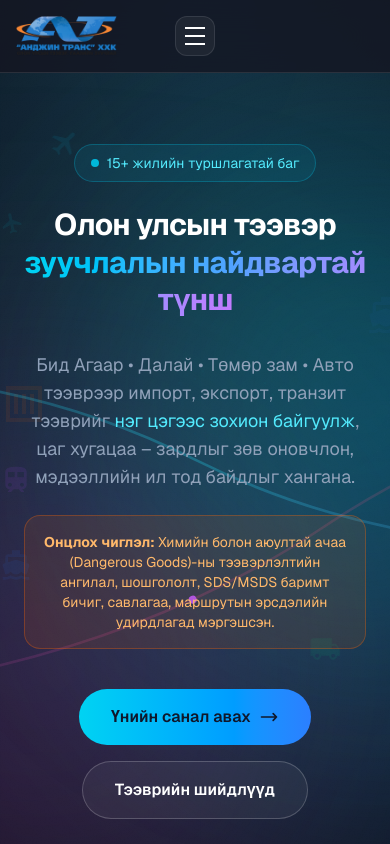
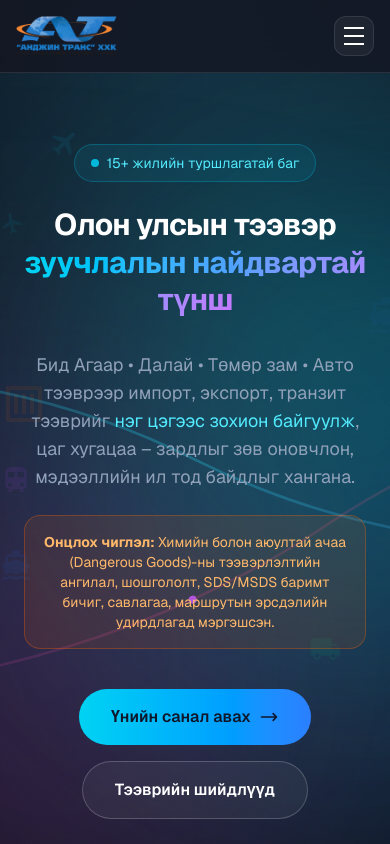
Before and after one commit to orchlonn/andjintrans-LLC, a Next.js app: page / in a window 390 px wide. Shown: the top 844 px of the page. Built offline with nearby package versions, Linux system fonts and the light colour scheme.

Commit message:
UI bug fix

```diff
--- a/src/components/Header.tsx
+++ b/src/components/Header.tsx
@@ -32,7 +32,7 @@ export default function Header() {
         transition={{ duration: 0.8, ease: [0.22, 1, 0.36, 1] }}
         className="fixed left-0 right-0 top-0 z-50 border-b border-white/10 bg-[#151520]/75 backdrop-blur-xl"
       >
-        <div className="mx-auto grid max-w-7xl grid-cols-[1fr_auto_1fr] items-center gap-4 px-4 py-4 sm:px-6">
+        <div className="mx-auto flex max-w-7xl items-center justify-between px-4 py-4 sm:px-6 lg:grid lg:grid-cols-[1fr_auto_1fr]">
           <div className="flex justify-start">
             <motion.div whileHover={{ scale: 1.02 }}>
               <Link href="/" className="flex items-center">
@@ -81,11 +81,11 @@ export default function Header() {
             })}
           </nav>
 
-          <div className="flex justify-end">
+          <div className="flex justify-end lg:hidden">
             <motion.button
               whileTap={{ scale: 0.95 }}
               onClick={() => setMobileMenuOpen(!mobileMenuOpen)}
-              className="relative z-50 flex h-10 w-10 items-center justify-center rounded-xl border border-white/10 bg-white/5 lg:hidden"
+              className="relative z-50 flex h-10 w-10 items-center justify-center rounded-xl border border-white/10 bg-white/5"
               aria-label="Toggle menu"
             >
               <div className="flex w-5 flex-col gap-1.5">
```
